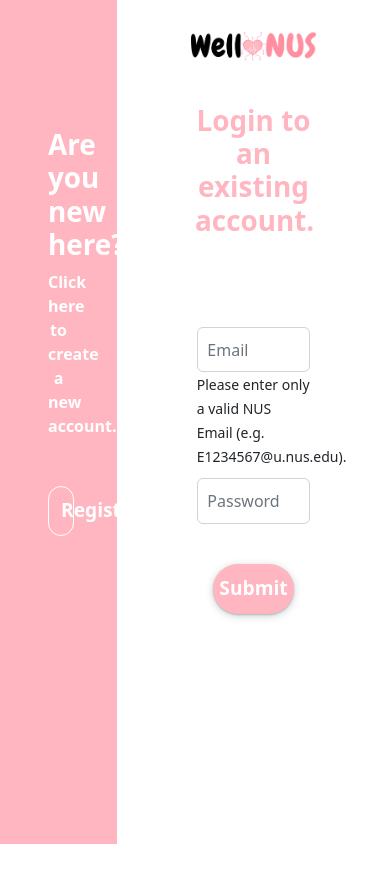
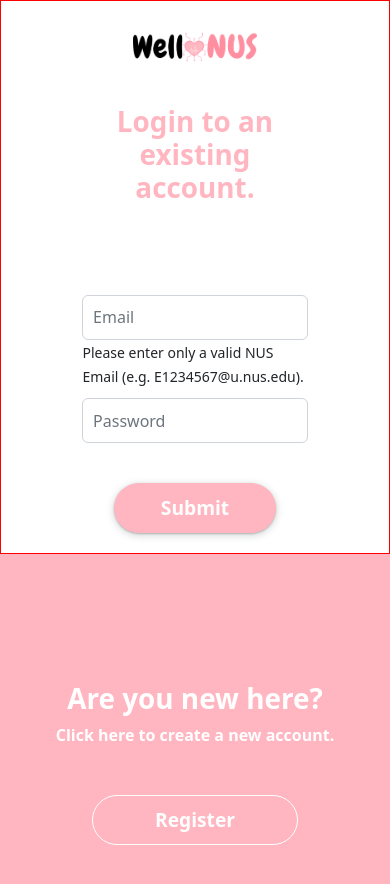
Before and after one commit to WellNUS/frontend, a React (Create React App) app: page /login in a window 390 px wide. Shown: the top 884 px of the page. Before the commit the page ends 844 px from the top, so only its background shows below. Built offline with nearby package versions, Linux system fonts and the light colour scheme.

Commit message:
Made Login and Register UI responsive for mobile and tablets

```diff
--- a/src/views/pages/authentication/authentication.css
+++ b/src/views/pages/authentication/authentication.css
@@ -105,3 +105,30 @@ form .login_btn:focus {
     box-shadow: none !important;
     background-color: var(--theme-three);
 }
+
+@media (max-width: 1000px) {
+    .auth_right_col {
+        width: 70%;
+        padding: 5% 10%;
+        border: 1px red solid;
+    }
+}
+
+@media (max-width: 850px) {
+    .auth_container {
+        min-height: 100vh;
+        width: 100%;
+        display: flex;
+        flex-direction: column-reverse;
+    }
+
+    .auth_left_col {
+        width: 100%;
+        background-color: var(--theme-three);
+    }
+
+    .auth_right_col {
+        width: 100%;
+        padding: 5% 20%;
+    }
+}
```
